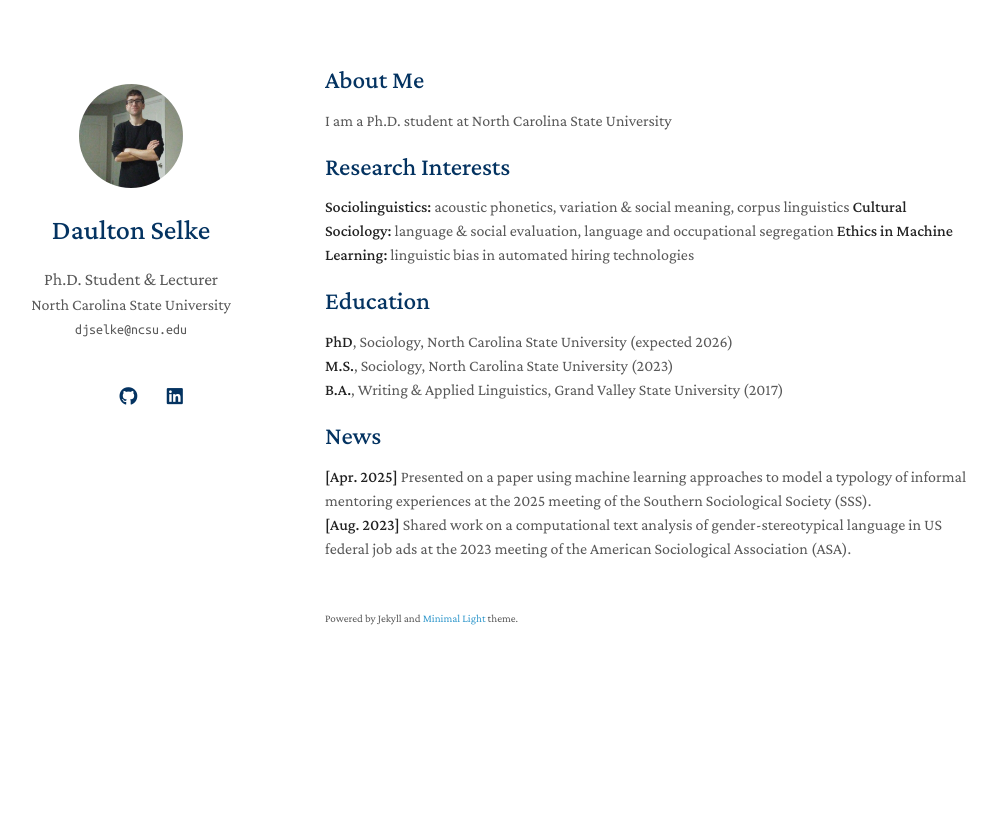
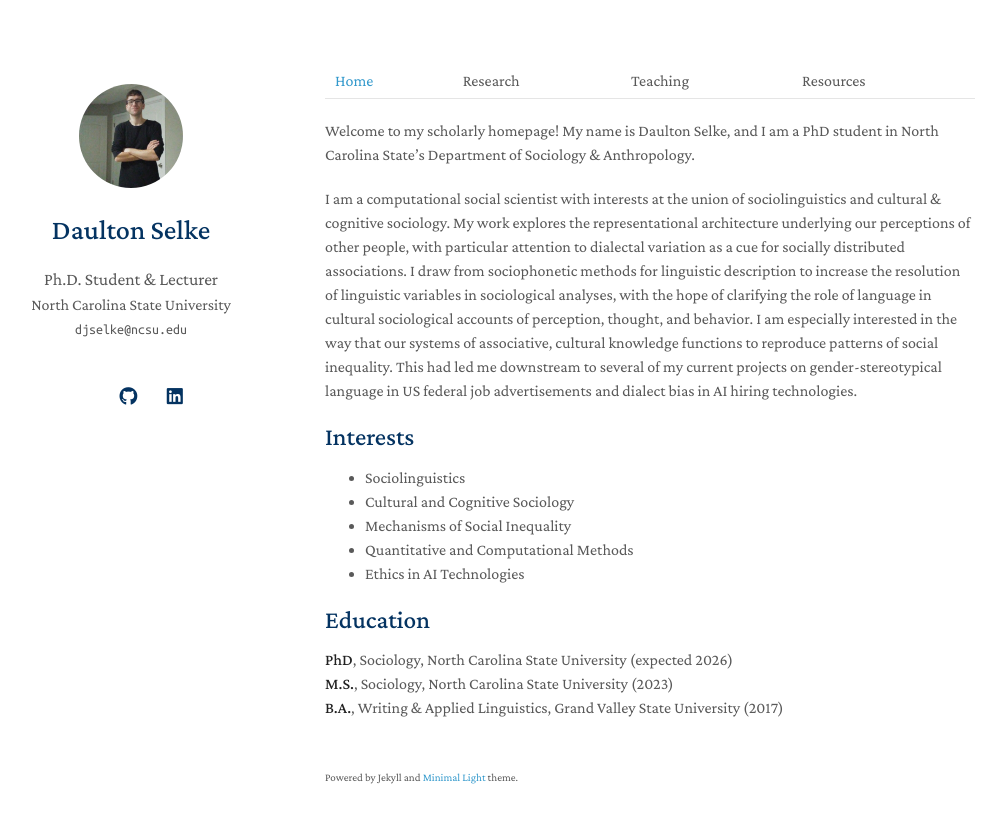
Before and after one commit to selked/selked.github.io, a Jekyll site: the page built from index.md, in a window 1280 px wide. Shown: the top 823 px of the page, without its empty margins (145-1146 px from the left). Built offline with Jekyll 4.4.1, drawn with Linux system fonts in a browser that asks for light colours; a style sheet for code colours, icons or effects is not loaded; our own code applies the rules of GitHub Pages for plain Markdown files.

Commit message:
Updating website

```diff
--- a/index.md
+++ b/index.md
@@ -1,24 +1,22 @@
 ---
 layout: homepage
 ---
+[Home](https://selked.github.io) | Research | Teaching | Resources
 
-## About Me
+Welcome to my scholarly homepage! My name is Daulton Selke, and I am a PhD student in North Carolina State's Department of Sociology & Anthropology.
 
-I am a Ph.D. student at North Carolina State University
+I am a computational social scientist with interests at the union of sociolinguistics and  cultural & cognitive sociology. My work explores the representational architecture underlying our perceptions of other people, with particular attention to dialectal variation as a cue for socially distributed associations. I draw from sociophonetic methods for linguistic description to increase the resolution of linguistic variables in sociological analyses, with the hope of clarifying the role of language in cultural sociological accounts of perception, thought, and behavior. I am especially interested in the way that our systems of associative, cultural knowledge functions to reproduce patterns of social inequality. This had led me downstream to several of my current projects on gender-stereotypical language in US federal job advertisements and dialect bias in AI hiring technologies.
 
-## Research Interests
+## Interests
 
-**Sociolinguistics:** acoustic phonetics, variation & social meaning, corpus linguistics
-**Cultural Sociology:** language & social evaluation, language and occupational segregation
-**Ethics in Machine Learning:** linguistic bias in automated hiring technologies
+- Sociolinguistics
+- Cultural and Cognitive Sociology
+- Mechanisms of Social Inequality
+- Quantitative and Computational Methods
+- Ethics in AI Technologies
 
 ## Education
 
 **PhD**, Sociology, North Carolina State University (expected 2026)\
 **M.S.**, Sociology, North Carolina State University (2023)\
 **B.A.**, Writing & Applied Linguistics, Grand Valley State University (2017)
-
-## News
-
-**[Apr. 2025]** Presented on a paper using machine learning approaches to model a typology of informal mentoring experiences at the 2025 meeting of the Southern Sociological Society (SSS).\
-**[Aug. 2023]** Shared work on a computational text analysis of gender-stereotypical language in US federal job ads at the 2023 meeting of the American Sociological Association (ASA).
```
